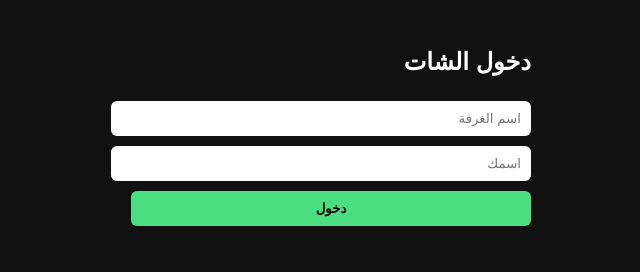
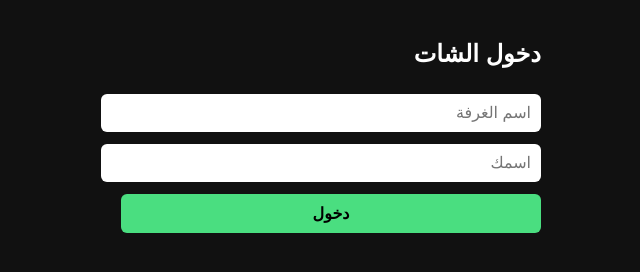
Before and after one commit to dd1390/moh-chat, a website: page public/index.html in a window 1280 px wide. Shown: the whole page, without its empty margins (309-949 px from the left). Drawn offline with nearby package versions, Linux system fonts and the light colour scheme; no server answers.

Commit message:
Update style.css

```diff
--- a/public/style.css
+++ b/public/style.css
@@ -1,5 +1,6 @@
-body { background:#111; color:#fff; font-family:sans-serif; padding:20px; }
-#login, #chat { max-width:400px; margin:auto; }
-#msgs { height:300px; overflow:auto; border:1px solid #333; padding:10px; margin-bottom:10px; background:#222; }
-input, button { width:100%; padding:10px; margin:5px 0; border-radius:6px; border:none; }
-button { background:#4ade80; color:#000; font-weight:bold; cursor:pointer; }
+body { background:#111; color:#fff; font-family:sans-serif; margin:0; padding:20px; }
+#login, #chat { max-width:420px; margin:auto; }
+#msgs { background:#222; padding:10px; height:320px; overflow:auto; border-radius:8px; margin-top:10px; }
+input, button { width:100%; padding:10px; margin:6px 0; border-radius:6px; border:none; font-size:16px; }
+button { background:#4ade80; color:black; font-weight:bold; cursor:pointer; }
+#clearChat { background:#c0392b; color:white; }
```
